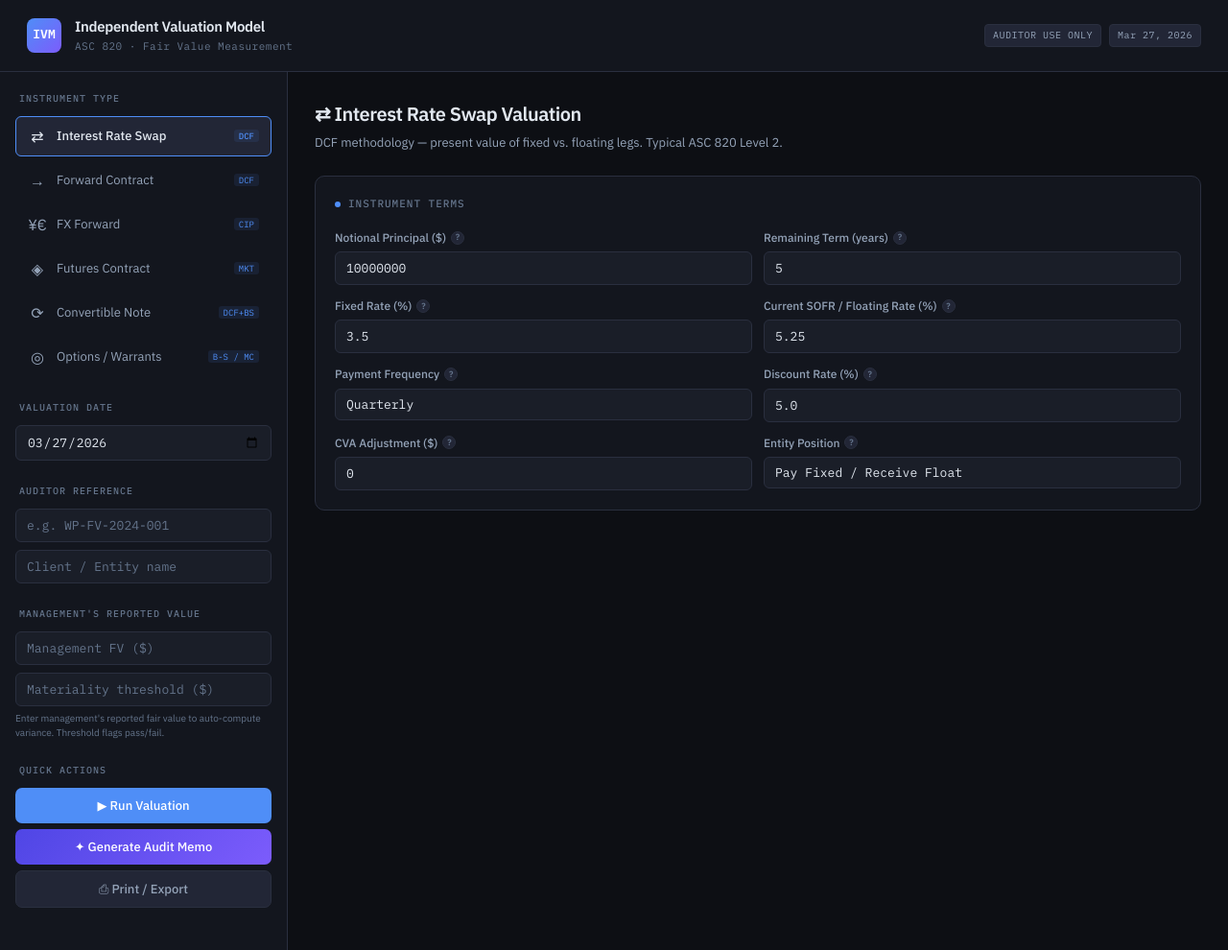
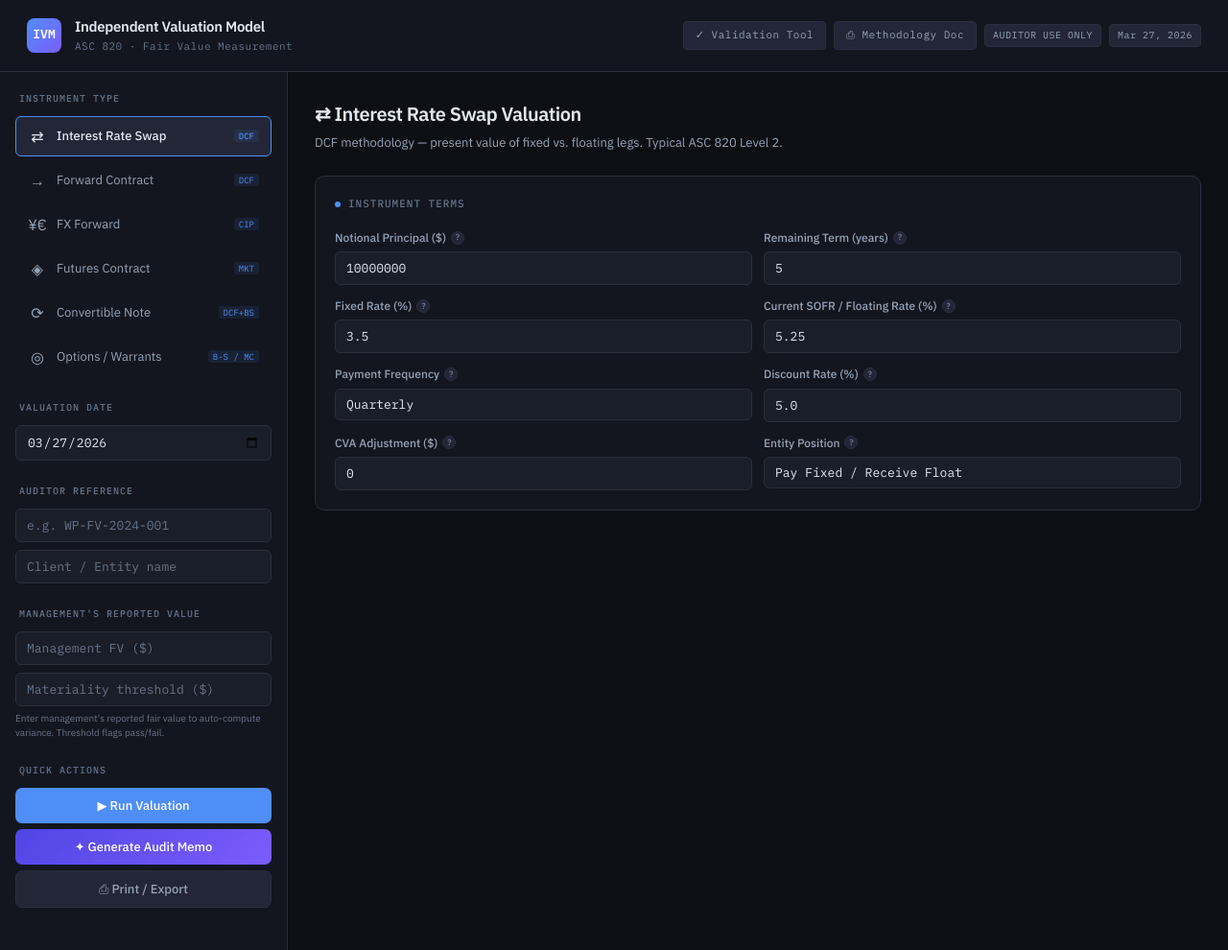
Before and after one commit to bmac1131/Fair-Value-Model-Application, a plain HTML site: page index.html in a window 1280 px wide. Shown: the whole page at 96% size. Drawn offline with Linux system fonts and the light colour scheme.

Commit message:
Update index.html

```diff
--- a/index.html
+++ b/index.html
@@ -374,7 +374,29 @@
       <div class="header-sub">ASC 820 · Fair Value Measurement</div>
     </div>
   </div>
-  <div style="display:flex;gap:8px;">
+  <div style="display:flex;align-items:center;gap:8px;">
+    <a href="model-validation.html" target="_blank" style="
+      background:var(--surface3); border:1px solid var(--border);
+      border-radius:4px; padding:5px 12px;
+      font-family:var(--mono); font-size:11px; color:var(--text2);
+      text-decoration:none; letter-spacing:0.5px;
+      display:flex; align-items:center; gap:6px;
+      transition:all 0.15s;"
+      onmouseover="this.style.color='var(--text)';this.style.borderColor='var(--accent)'"
+      onmouseout="this.style.color='var(--text2)';this.style.borderColor='var(--border)'">
+      ✓ Validation Tool
+    </a>
+    <a href="ivm-methodology.html" target="_blank" style="
+      background:var(--surface3); border:1px solid var(--border);
+      border-radius:4px; padding:5px 12px;
+      font-family:var(--mono); font-size:11px; color:var(--text2);
+      text-decoration:none; letter-spacing:0.5px;
+      display:flex; align-items:center; gap:6px;
+      transition:all 0.15s;"
+      onmouseover="this.style.color='var(--text)';this.style.borderColor='var(--accent)'"
+      onmouseout="this.style.color='var(--text2)';this.style.borderColor='var(--border)'">
+      ⎙ Methodology Doc
+    </a>
     <span class="badge">AUDITOR USE ONLY</span>
     <span class="badge" id="timestamp"></span>
   </div>
```
